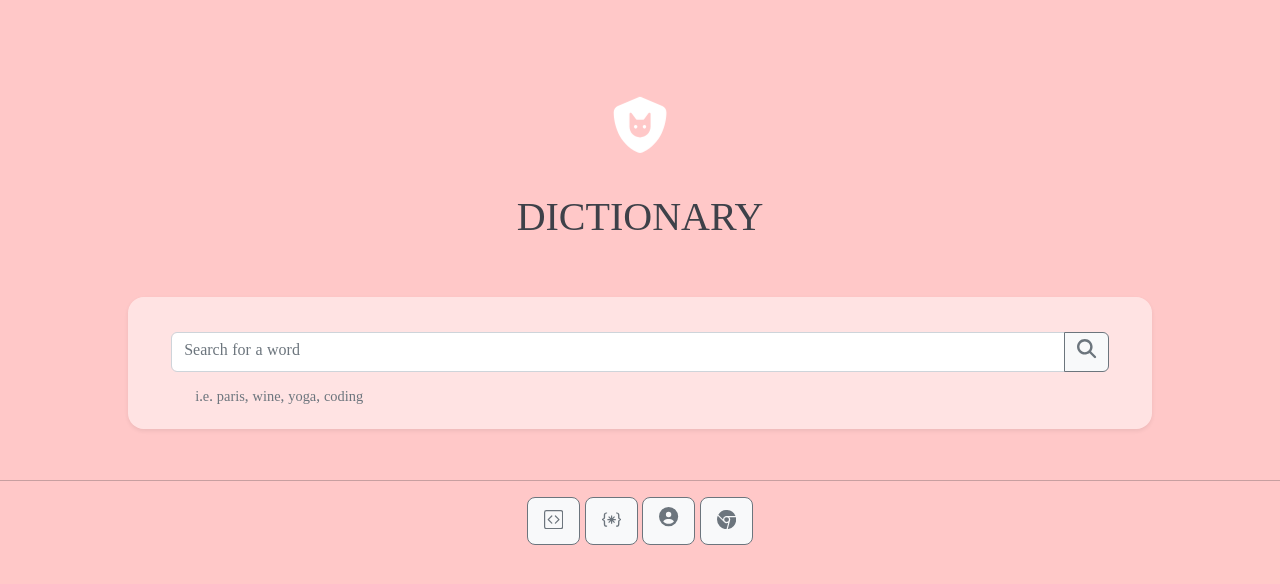
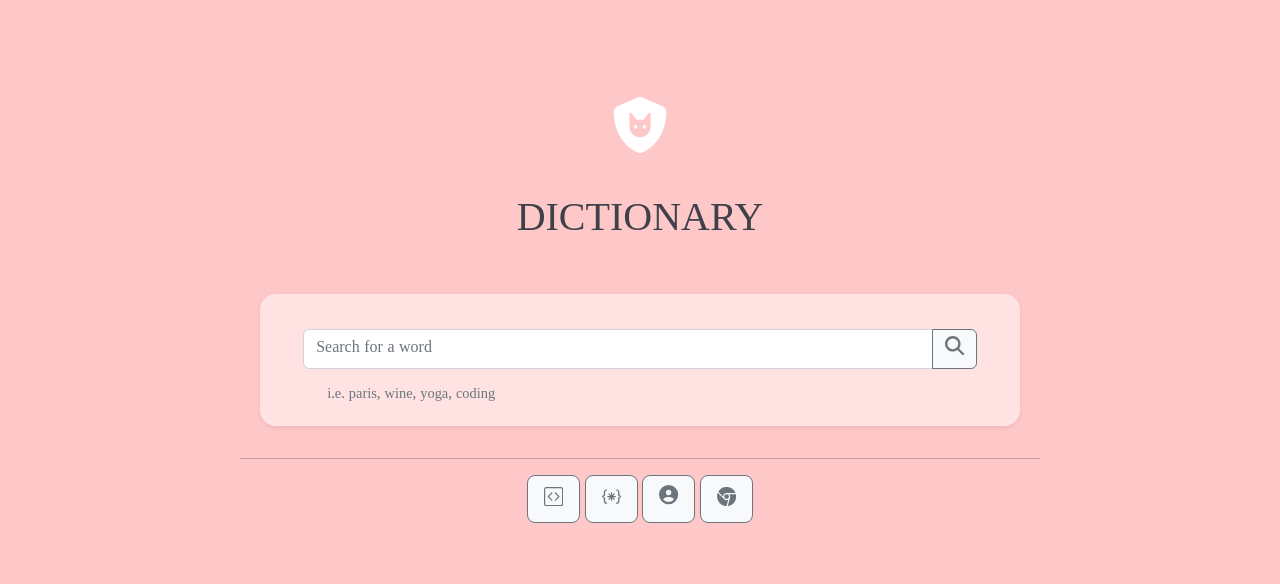
Before and after one commit to RiikaInfinityy/react-dictionary-project, a React (Create React App) app: page / in a window 1280 px wide. Shown: the top 584 px of the page. Built offline with nearby package versions, Linux system fonts and the light colour scheme; no server answers; a web font is replaced by a local one.

Commit message:
updated styling

```diff
--- a/src/App.css
+++ b/src/App.css
@@ -1,6 +1,8 @@
 .App {
     text-align: center;
     font-family: "Noto Serif Telugu", serif;
+    margin: 2% auto;
+    max-width: 50rem;
 }
 
 .main-page-icon {
--- a/src/Dictionary.css
+++ b/src/Dictionary.css
@@ -12,9 +12,9 @@
     background-color: white;
     border-radius: 1rem;
     padding: 1.2rem;
-    min-width: 60%;
-    max-width: 80%;
     margin: 4% auto;
+    min-width: 90%;
+    max-width: 95%;
 }
 
 .helper-text {
```
